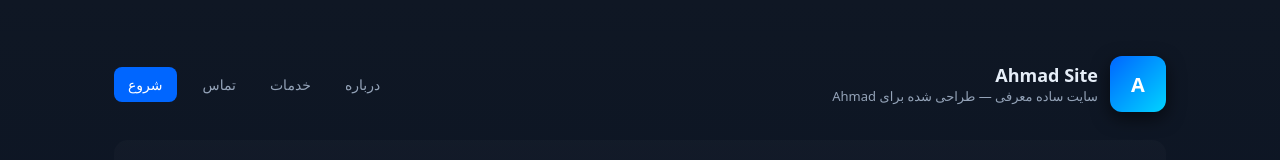
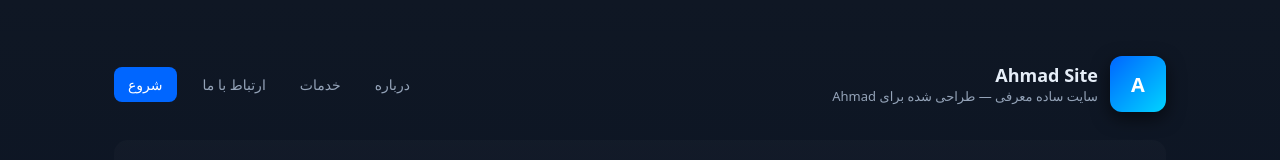
Before and after one commit to alirezaamjadi/Ahmad-Site, a plain HTML site: page index.html in a window 1280 px wide. Shown: the top 160 px of the page. Drawn offline with Linux system fonts and the light colour scheme.

Commit message:
Update index.html

```diff
--- a/index.html
+++ b/index.html
@@ -21,7 +21,7 @@
       <nav>
         <a href="#about">درباره</a>
         <a href="#services">خدمات</a>
-        <a href="#contact">تماس</a>
+        <a href="#contact">ارتباط با ما </a>
         <a class="cta" href="#start">شروع</a>
       </nav>
 
```
